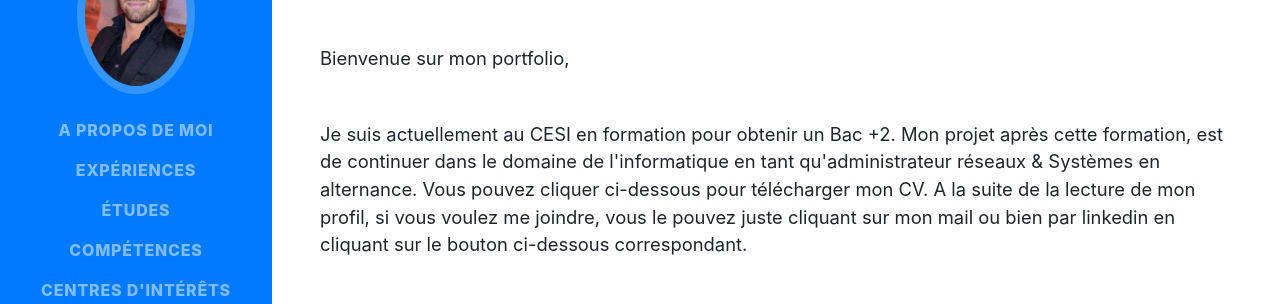
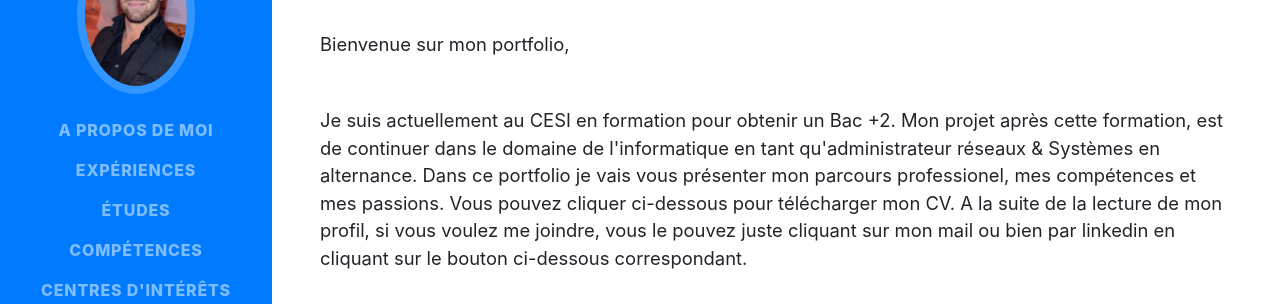
Before and after one commit to GitYarl/Gityarl.github.io, a website with bundled scripts: page index.html in a window 1280 px wide. Shown: the part 262-566 px from the top of the page. Built offline with nearby package versions, Linux system fonts and the light colour scheme; a web font is replaced by a local one.

Commit message:
Update index.html

```diff
--- a/index.html
+++ b/index.html
@@ -70,7 +70,7 @@
           <a href="mailto:dufostephen@gmail.com">dufostephen@gmail.com</a>
         </div>
         <p class="lead mb-5">Bienvenue sur mon portfolio,</p>
-        <p class="lead mb-5"> Je suis actuellement au CESI en formation pour obtenir un Bac +2. Mon projet après cette formation, est de continuer dans le domaine de l'informatique en tant qu'administrateur réseaux & Systèmes en alternance. Vous pouvez cliquer ci-dessous pour télécharger mon CV. A la suite de la lecture de mon profil, si vous voulez me joindre, vous le pouvez juste cliquant sur mon mail ou bien par linkedin en cliquant sur le bouton ci-dessous correspondant.  </p>
+        <p class="lead mb-5"> Je suis actuellement au CESI en formation pour obtenir un Bac +2. Mon projet après cette formation, est de continuer dans le domaine de l'informatique en tant qu'administrateur réseaux & Systèmes en alternance. Dans ce portfolio je vais vous présenter mon parcours professionel, mes compétences et mes passions. Vous pouvez cliquer ci-dessous pour télécharger mon CV. A la suite de la lecture de mon profil, si vous voulez me joindre, vous le pouvez juste cliquant sur mon mail ou bien par linkedin en cliquant sur le bouton ci-dessous correspondant.  </p>
         <div class="social-icons">
           <a href="https://www.linkedin.com/in/stephendufour" target="_blank">
             <i class="fab fa-linkedin-in"></i>
```
